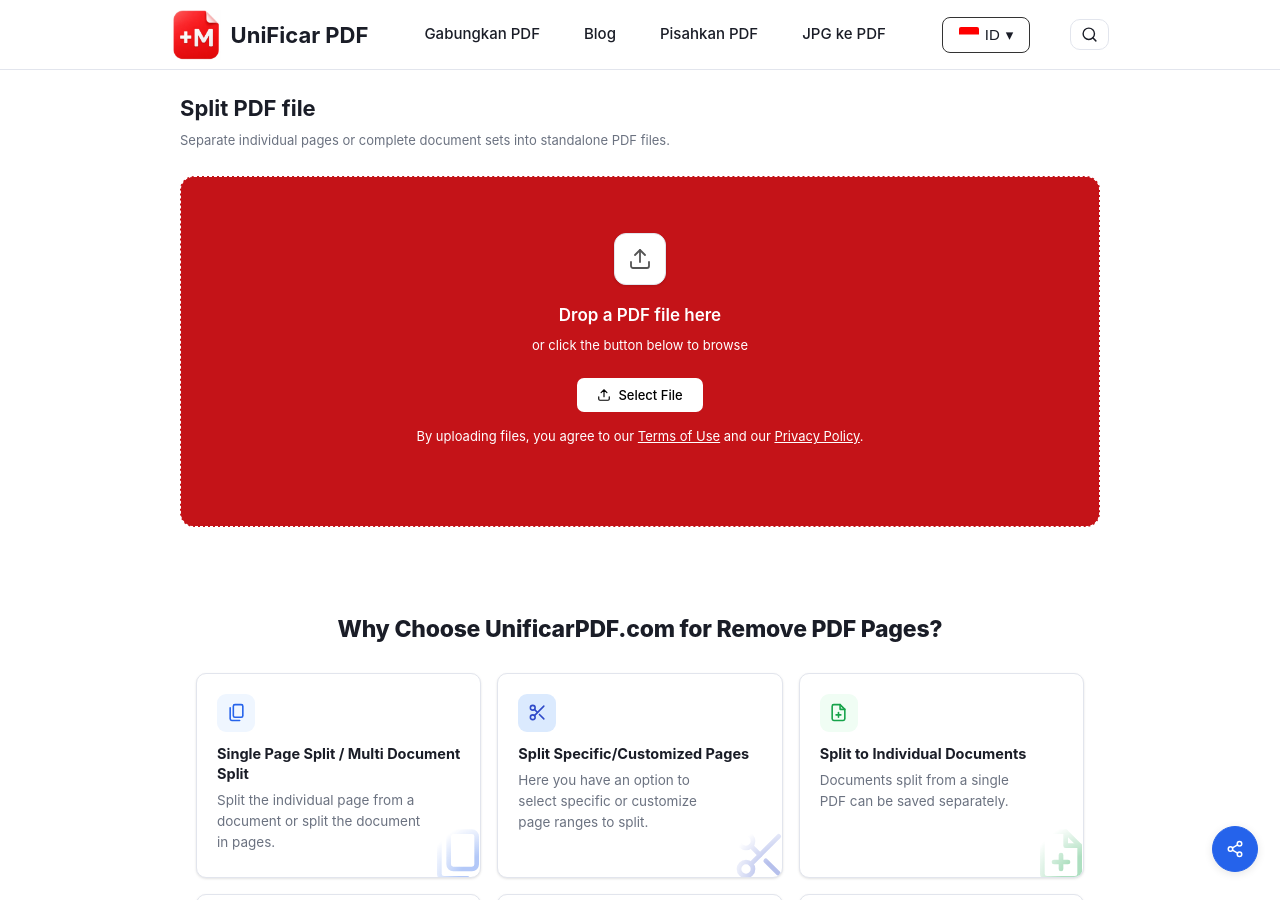
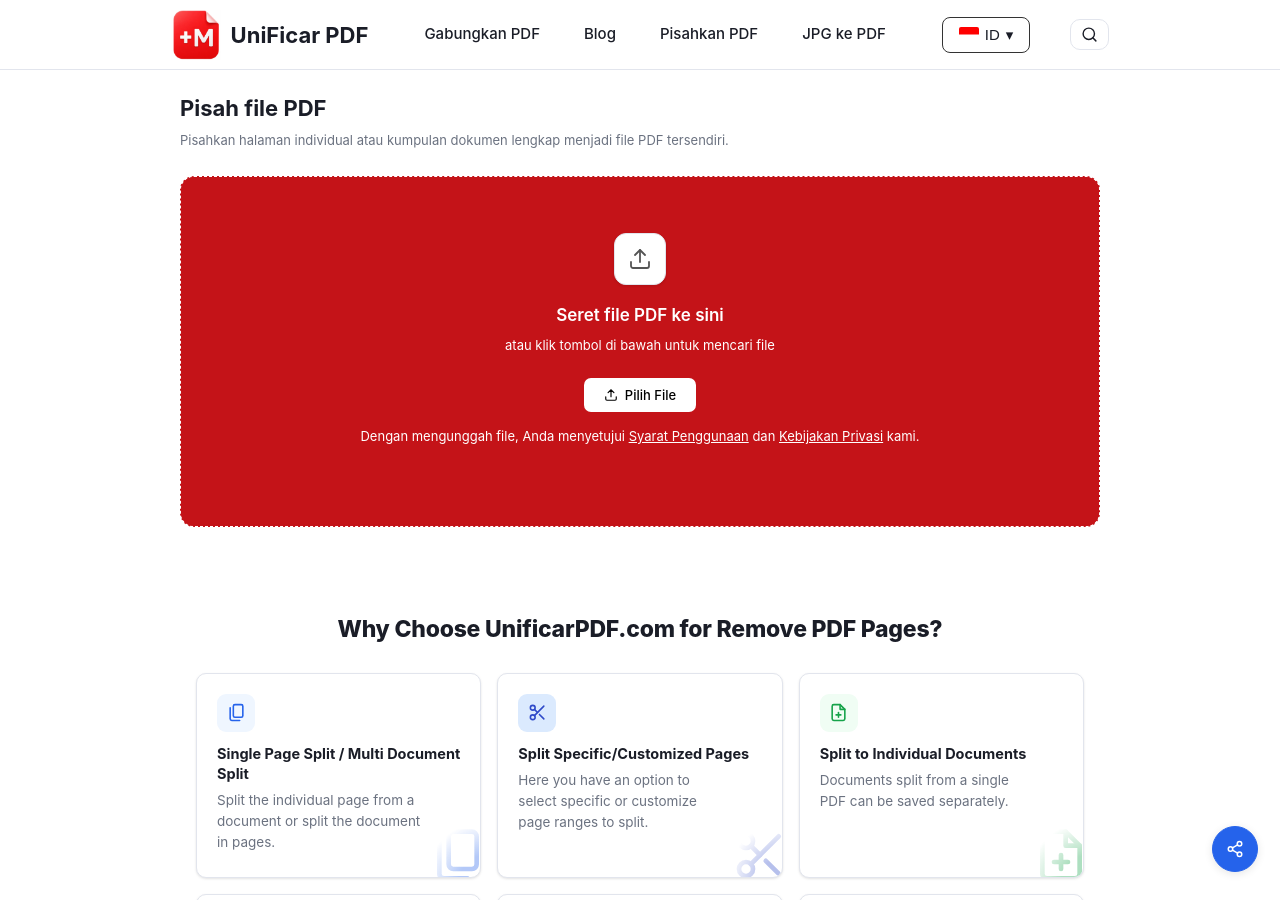
Before and after one commit to rforrupesh/jekyllmultilingual, a Jekyll site: the page built from id/pisah-pdf.md, in a window 1280 px wide and 900 px high. Built offline with Jekyll 4.4.1, drawn with Linux system fonts in a browser that asks for light colours.

Commit message:
Update pisah-pdf.md

```diff
--- a/id/pisah-pdf.md
+++ b/id/pisah-pdf.md
@@ -775,11 +775,11 @@
 
 <div class="app-shell">
 
-  <!-- ─── UPLOAD STATE ─── -->
+<!-- ─── UPLOAD STATE ─── -->
   <div id="uploadState">
     <div class="upload-inner">
-      <h1>Split PDF file</h1>
-      <p class="sub">Separate individual pages or complete document sets into standalone PDF files.</p>
+      <h1>Pisah file PDF</h1>
+      <p class="sub">Pisahkan halaman individual atau kumpulan dokumen lengkap menjadi file PDF tersendiri.</p>
       <div class="drop-zone" id="dropZone">
         <div class="dz-icon">
           <svg viewBox="0 0 24 24" fill="none" stroke-width="1.8" stroke-linecap="round" stroke-linejoin="round">
@@ -788,20 +788,19 @@
             <line x1="12" y1="3" x2="12" y2="15"/>
           </svg>
         </div>
-        <h2>Drop a PDF file here</h2>
-        <p>or click the button below to browse</p>
+        <h2>Seret file PDF ke sini</h2>
+        <p>atau klik tombol di bawah untuk mencari file</p>
         <button class="btn-blue" id="browseBtn">
           <svg viewBox="0 0 24 24" fill="none" stroke="currentColor" stroke-width="2" stroke-linecap="round">
             <path d="M21 15v4a2 2 0 01-2 2H5a2 2 0 01-2-2v-4M17 8l-5-5-5 5M12 3v12"/>
           </svg>
-          Select File
+          Pilih File
         </button>
         <p class="upload-note">
-
-            By uploading files, you agree to our
-  <a href="/en/terms-of-use/" target="_blank">Terms of Use</a>
-  and our
-  <a href="/en/privacy-policy/" target="_blank">Privacy Policy</a>.
+            Dengan mengunggah file, Anda menyetujui
+  <a href="/id/syarat-penggunaan/" target="_blank">Syarat Penggunaan</a>
+  dan
+  <a href="/id/kebijakan-privasi/" target="_blank">Kebijakan Privasi</a> kami.
 
         </p>
       </div>
```
